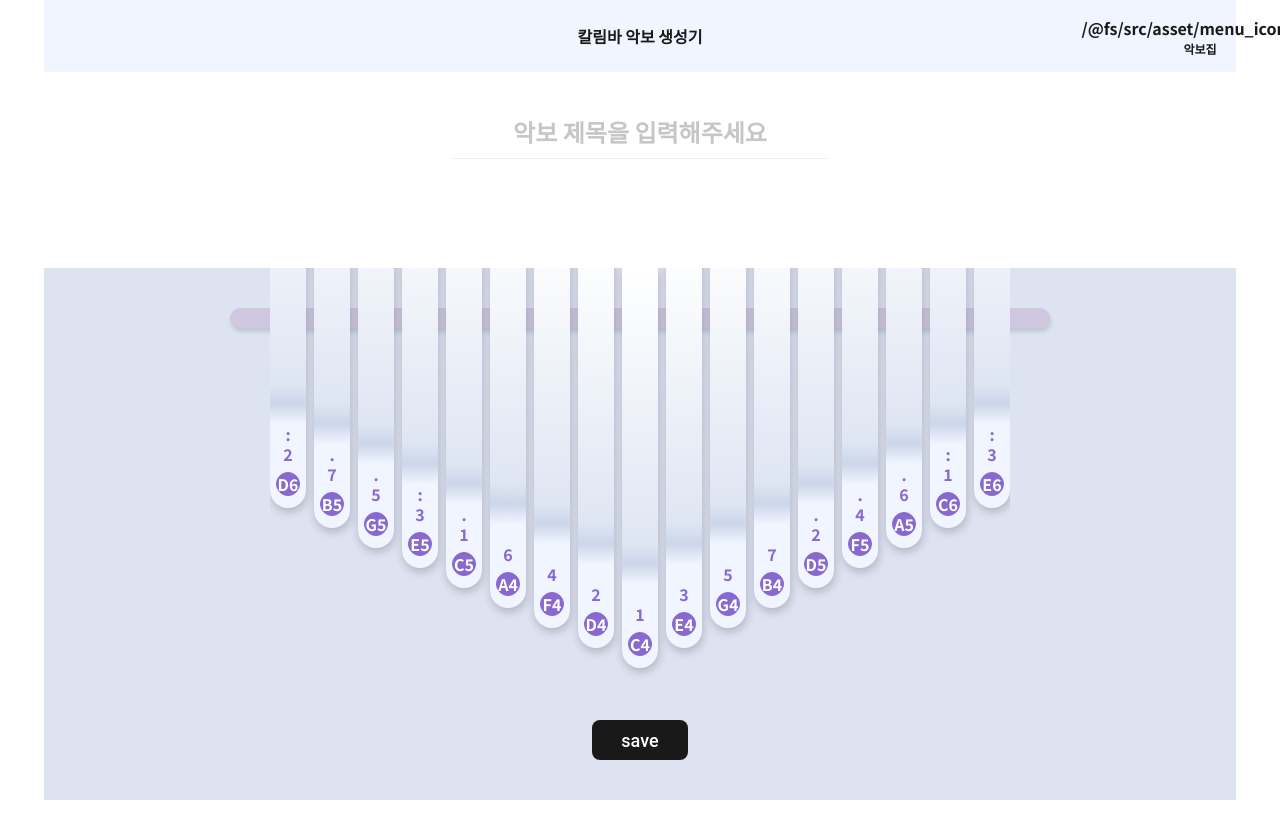
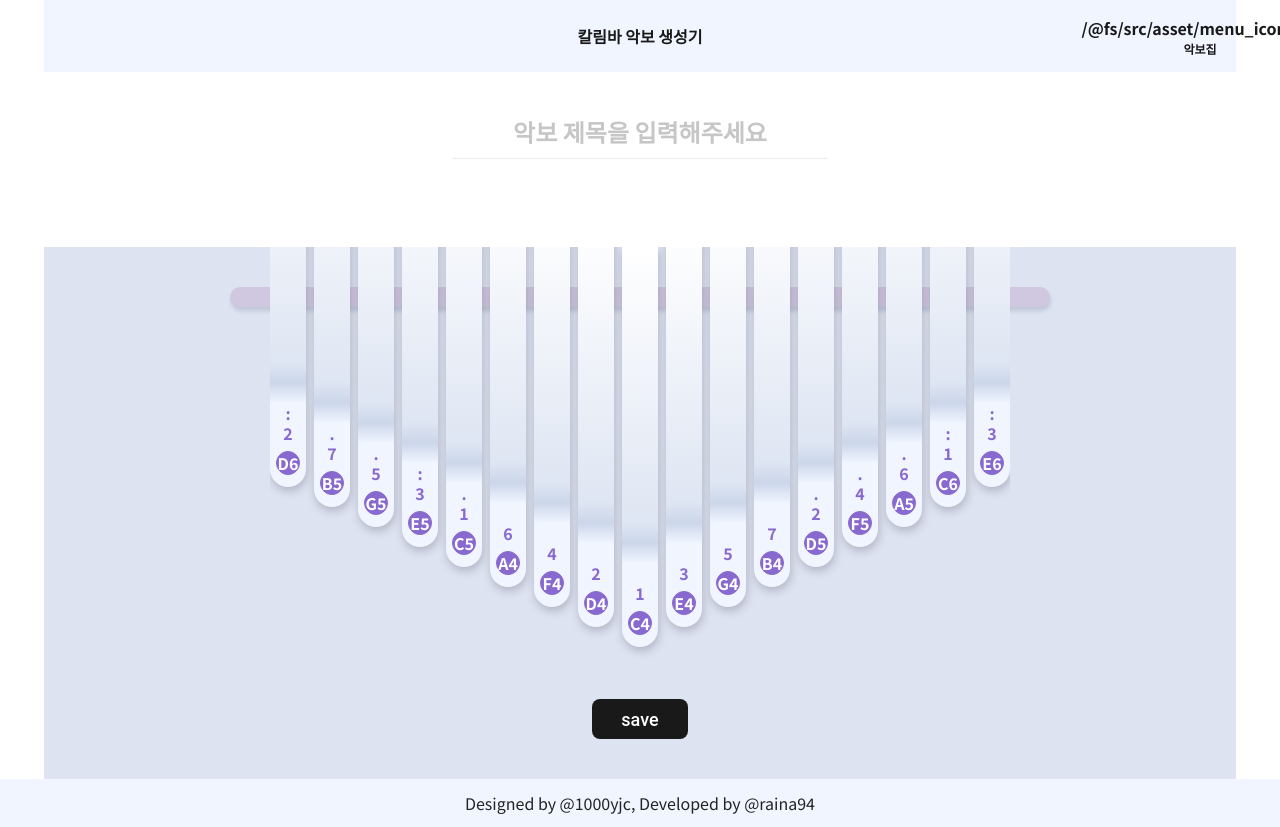
Before and after one commit to seongry/kalimbox, a Svelte app: page / in a window 1280 px wide. Shown: the top 827 px of the page. Before the commit the page ends 800 px from the top, so only its background shows below. Built offline with nearby package versions, Linux system fonts and the light colour scheme.

Commit message:
feat: Add not styled footer

```diff
--- /dev/null
+++ b/src/components/common/Footer.svelte
@@ -0,0 +1,16 @@
+<style lang="scss">
+  @import "../../theme/colors.scss";
+
+  .footer {
+    flex: 0 0 auto;
+    display: flex;
+    justify-content: center;
+    align-items: center;
+    width: 100%;
+    background-color: $purple100;
+    color: $gray500;
+    padding: 0.75rem 4rem;
+  }
+</style>
+
+<footer class="footer">Designed by @1000yjc, Developed by @raina94</footer>
--- a/src/page/Generator.svelte
+++ b/src/page/Generator.svelte
@@ -1,4 +1,5 @@
 <script lang="ts">
+  import Footer from "../components/common/Footer.svelte";
   import Menu from "../components/common/icon/Menu.svelte";
   import IconButton from "../components/common/IconButton.svelte";
   import Kalimba from "../components/Kalimba/Kalimba.svelte";
@@ -82,4 +83,5 @@
       <SaveButton />
     </section>
   </section>
+  <Footer />
 </main>
```
